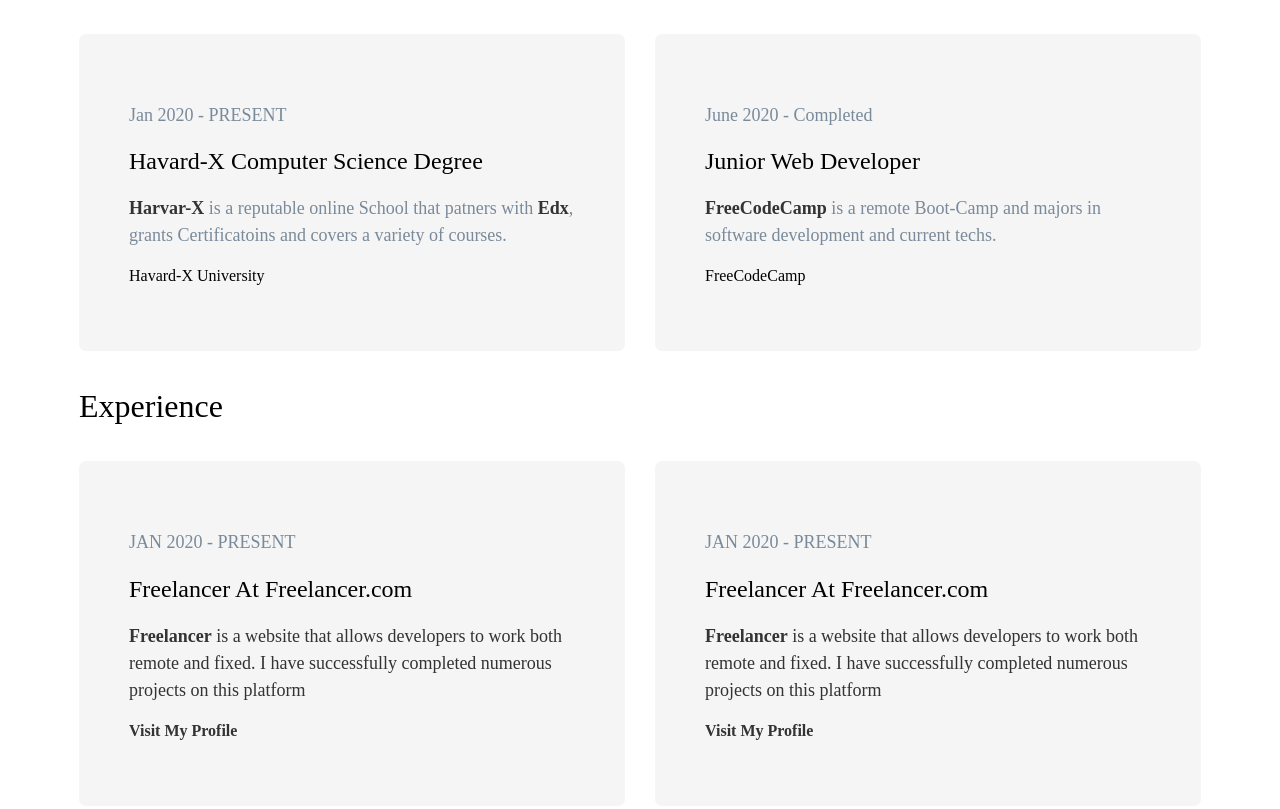
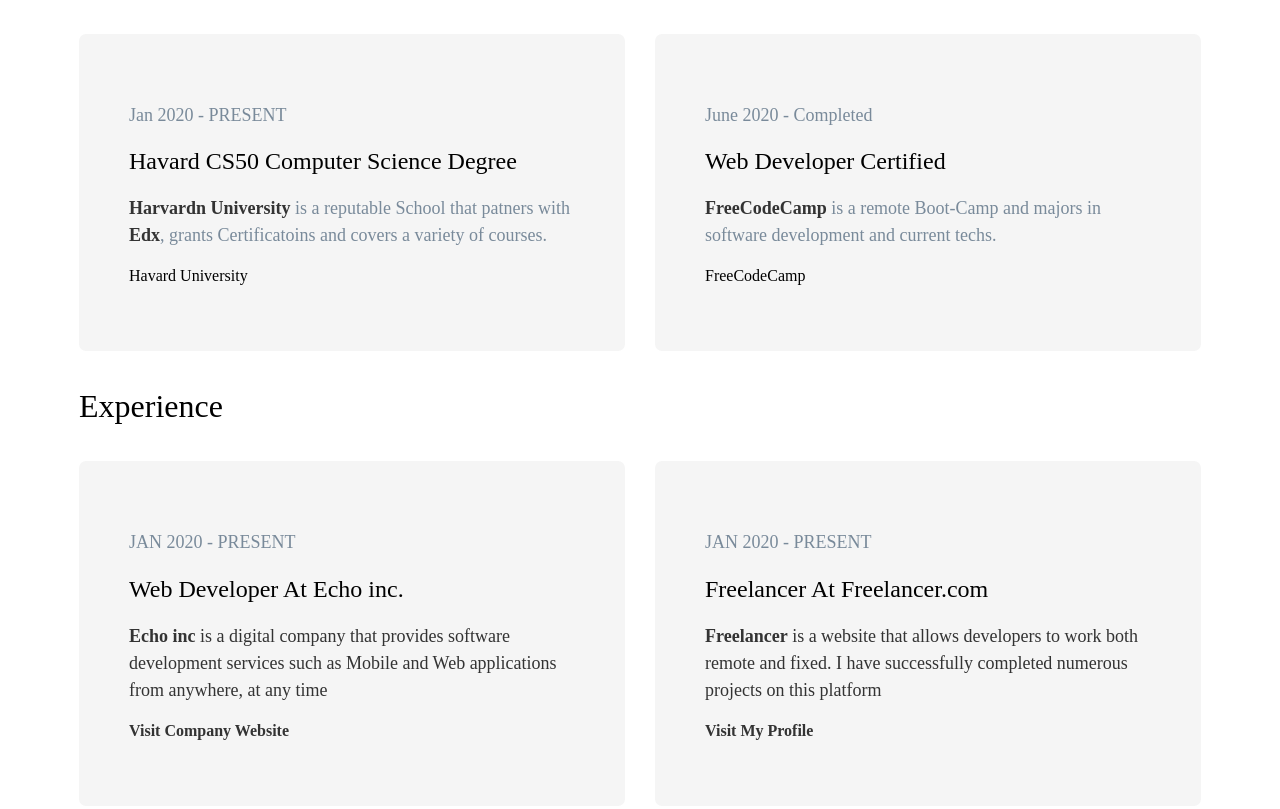
Before and after one commit to Emmaccen/first-portfolio, a plain HTML site: page index.html in a window 1280 px wide. Shown: the part 3856-4665 px from the top of the page. Drawn offline with Linux system fonts and the light colour scheme; files whose address does not match are found by name; a web font is replaced by a local one.

Commit message:
Minimal Corrections

```diff
--- a/index.html
+++ b/index.html
@@ -218,16 +218,17 @@
                     <p>Jan 2020 - PRESENT</p>
                   </div>
                   <div class="col-content-heading aboutMeHeader">
-                    <h2>Havard-X Computer Science Degree</h2>
+                    <h2>Havard CS50 Computer Science Degree</h2>
                   </div>
                   <div class="descriptionText">
                     <p>
-                      <strong><a title="Visit Harvar-X" href="">Harvar-X</a></strong> is a reputable online School that patners with
-                      <strong><a title="Visit Edx" href="">Edx</a></strong>, grants Certificatoins and covers a variety of courses.
+                      <strong><a title="Visit Harvard" href="https://online-learning.harvard.edu/course/cs50-introduction-computer-science">Harvardn University</a>
+                      </strong> is a reputable School that patners with
+                      <strong><a title="Visit Edx" href="https://courses.edx.org/dashboard">Edx</a></strong>, grants Certificatoins and covers a variety of courses.
                     </p>
                   </div>
                   <div>
-                    <p>Havard-X University</p>
+                    <p>Havard University</p>
                   </div>
                 </div>
 
@@ -236,11 +237,11 @@
                     <p>June 2020 - Completed</p>
                   </div>
                   <div class="col-content-heading aboutMeHeader">
-                    <h2>Junior Web Developer</h2>
+                    <h2>Web Developer Certified</h2>
                   </div>
                   <div class="descriptionText">
                     <p>
-                      <strong><a title="Visit Fcc" href="">FreeCodeCamp</a></strong> is a remote Boot-Camp and majors in software development and current techs.
+                      <strong><a title="Visit Fcc" href="https://www.freecodecamp.org/">FreeCodeCamp</a></strong> is a remote Boot-Camp and majors in software development and current techs.
                     </p>
                   </div>
                   <div>
@@ -263,14 +264,14 @@
                   <p>JAN 2020 - PRESENT</p>
                 </div>
                 <div class="col-content-heading aboutMeHeader">
-                  <h2>Freelancer At Freelancer.com</h2>
+                  <h2>Web Developer At Echo inc.</h2>
                 </div>
                 <div class="descriptionText">
-                  <p> <strong><a title="Visit Freelancer" href="http://www.Freelancer.com">Freelancer<a></strong> is a website that allows developers
-                   to work both remote and fixed. I have successfully completed numerous projects on this platform</p>
+                  <p> <strong><a title="Visit Echo inc." href="https://damilarepixel.github.io/echo/">Echo inc<a></strong> is a digital company that provides software
+                    development services such as Mobile and Web applications from anywhere, at any time</p>
                 </div>
                 <div>
-                  <p><strong><a href="https://www.freelancer.com/u/Emmaccen?w=f&ngsw-bypass=">Visit My Profile</a></strong></p>
+                  <p><strong><a href="https://damilarepixel.github.io/echo/">Visit Company Website</a></strong></p>
                 </div>
               </div>
 
@@ -286,7 +287,7 @@
                    to work both remote and fixed. I have successfully completed numerous projects on this platform</p>
                 </div>
                 <div>
-                  <p><strong><a href="http://www.Freelancer.com">Visit My Profile</a></strong></p>
+                  <p><strong><a href="https://www.freelancer.com/u/Emmaccen?w=f&ngsw-bypass=">Visit My Profile</a></strong></p>
                 </div>
               </div>
 
```
